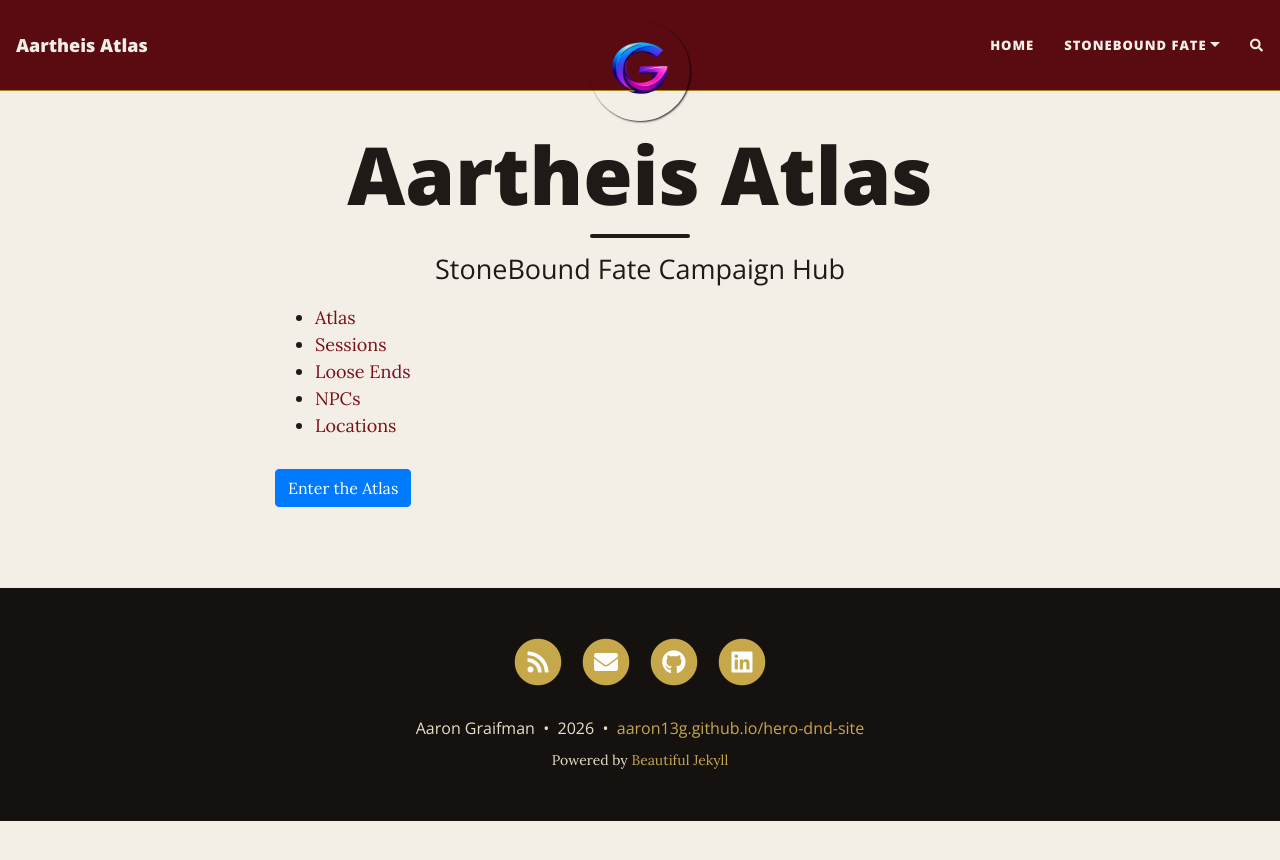
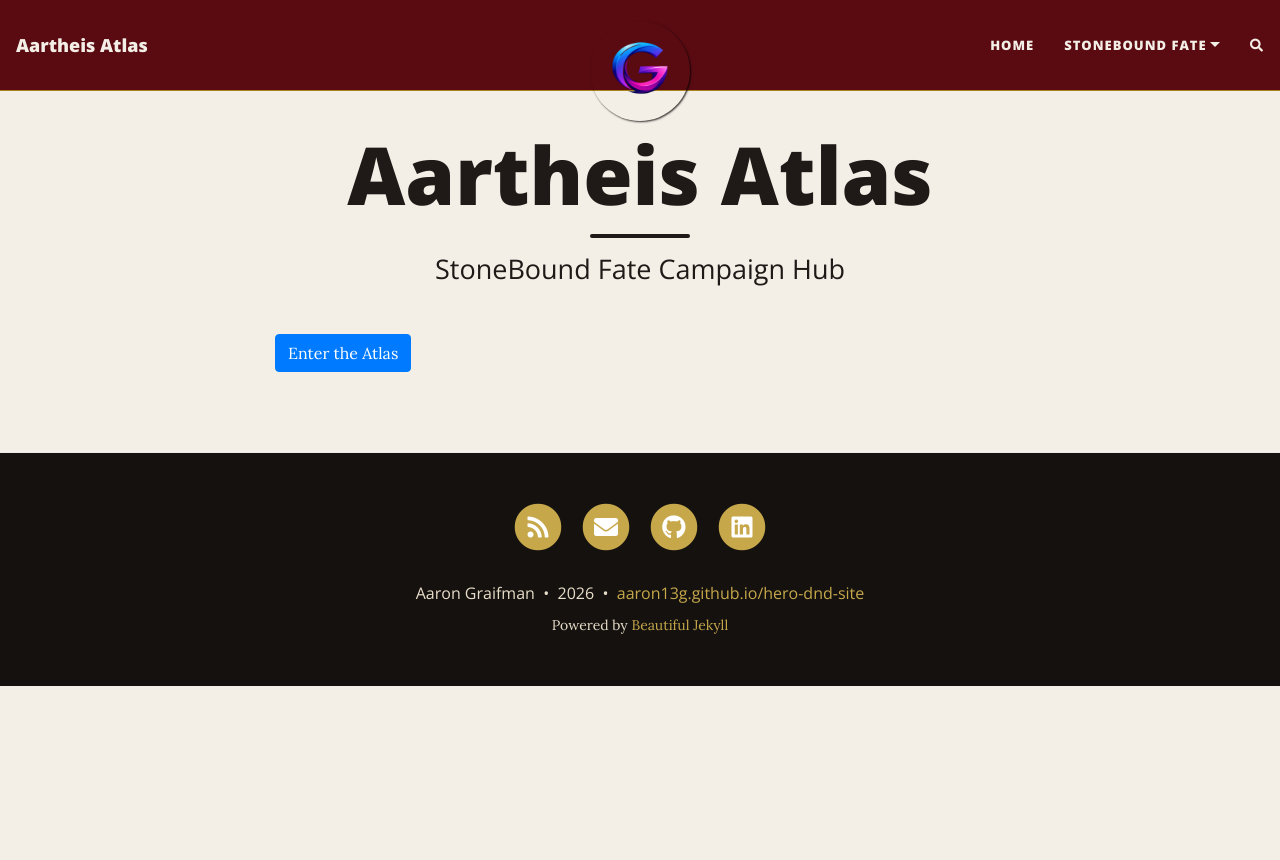
Before and after one commit to aaron13g/hero-dnd-site, a Jekyll site: the page built from index.html, in a window 1280 px wide. Shown: the top 860 px of the page. Built offline with Jekyll 4.4.1, drawn with Linux system fonts in a browser that asks for light colours; nearby versions of some CDN libraries; the list of posts is cut into pages by our own code; comment, search, counter and statistics services are not loaded.

Commit message:
Remove navigation list from index.html
Removed navigation list from the index.html file.

```diff
--- a/index.html
+++ b/index.html
@@ -4,13 +4,6 @@ title: Aartheis Atlas
 subtitle: StoneBound Fate Campaign Hub
 use-site-title: true
 ---
-<ul>
-  <li><a href="{{ site.baseurl }}/atlas/">Atlas</a></li>
-  <li><a href="{{ site.baseurl }}/atlas/sessions">Sessions</a></li>
-  <li><a href="{{ site.baseurl }}/atlas/loose-ends">Loose Ends</a></li>
-  <li><a href="{{ site.baseurl }}/atlas/npcs">NPCs</a></li>
-  <li><a href="{{ site.baseurl }}/atlas/locations">Locations</a></li>
-</ul>
 
 <p>
   <a class="btn btn-primary" href="{{ site.baseurl }}/atlas/" data-enter-whirlpool data-target="{{ site.baseurl }}/atlas/">
```
